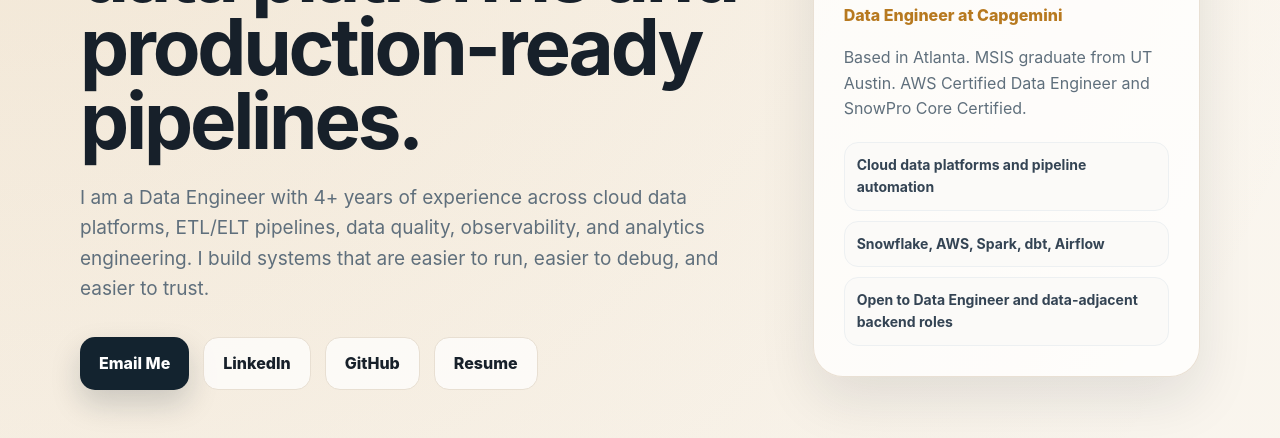
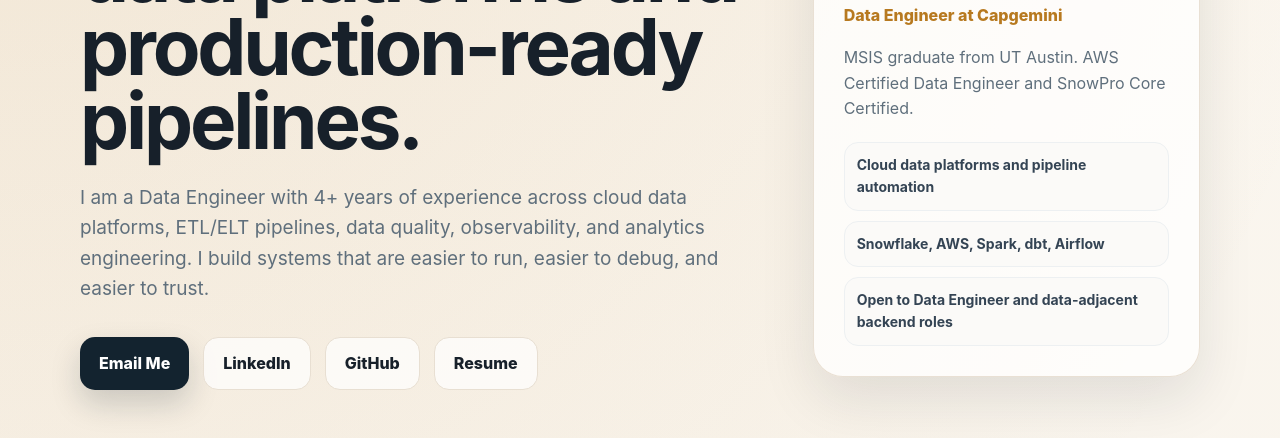
Before and after one commit to amoghhasotkar/amoghhasotkar.github.io, a plain HTML site: page index.html in a window 1280 px wide. Shown: the part 362-800 px from the top of the page. Drawn offline with Linux system fonts and the light colour scheme.

Commit message:
Update bio in index.html
Removed 'Based in Atlanta.' from the bio section.

```diff
--- a/index.html
+++ b/index.html
@@ -526,7 +526,7 @@
         <h2>Amogh Hasotkar</h2>
         <div class="role">Data Engineer at Capgemini</div>
         <p>
-          Based in Atlanta. MSIS graduate from UT Austin. AWS Certified Data Engineer and SnowPro Core Certified.
+          MSIS graduate from UT Austin. AWS Certified Data Engineer and SnowPro Core Certified.
         </p>
         <div class="quick-list">
           <span>Cloud data platforms and pipeline automation</span>
```
